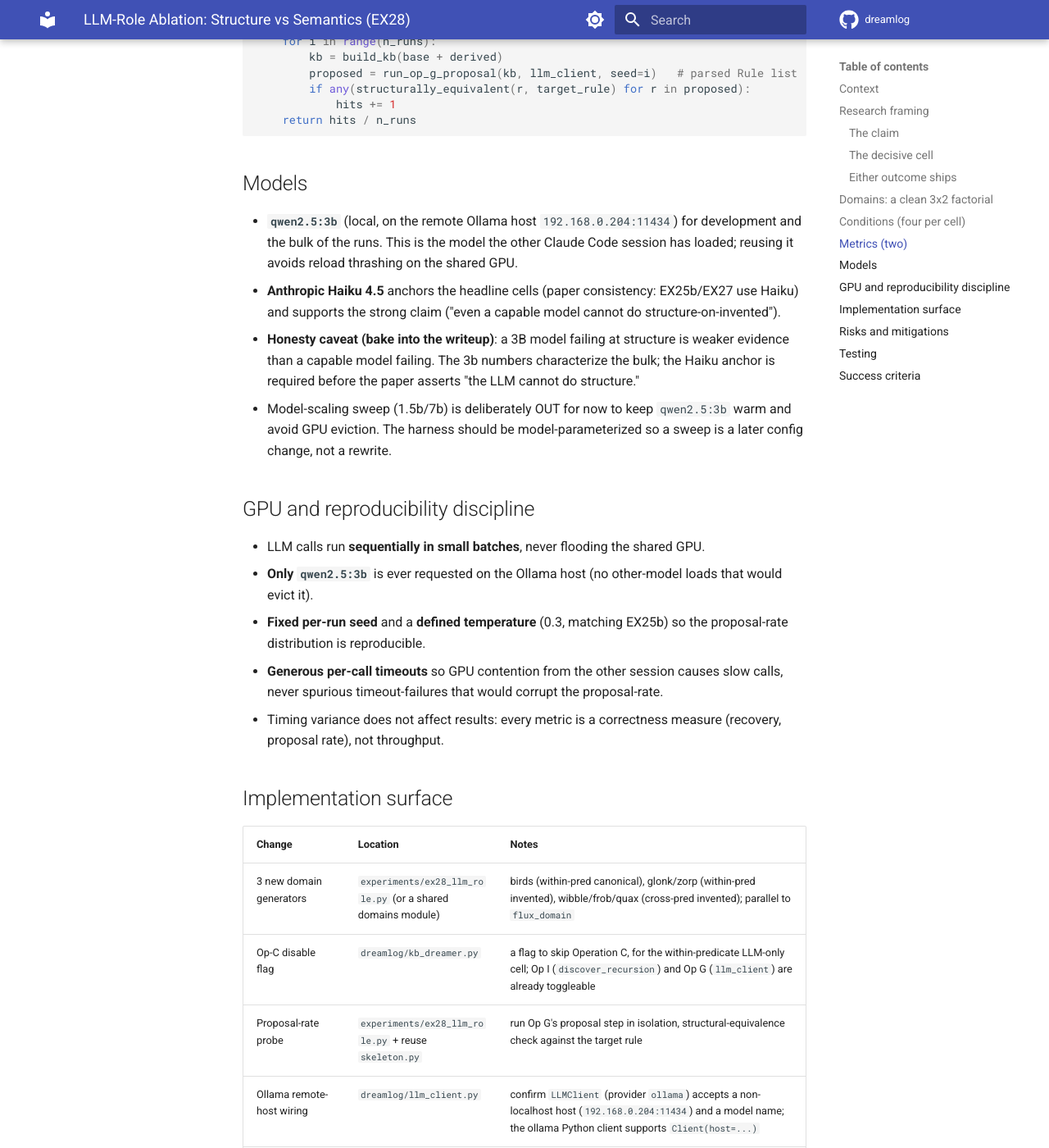
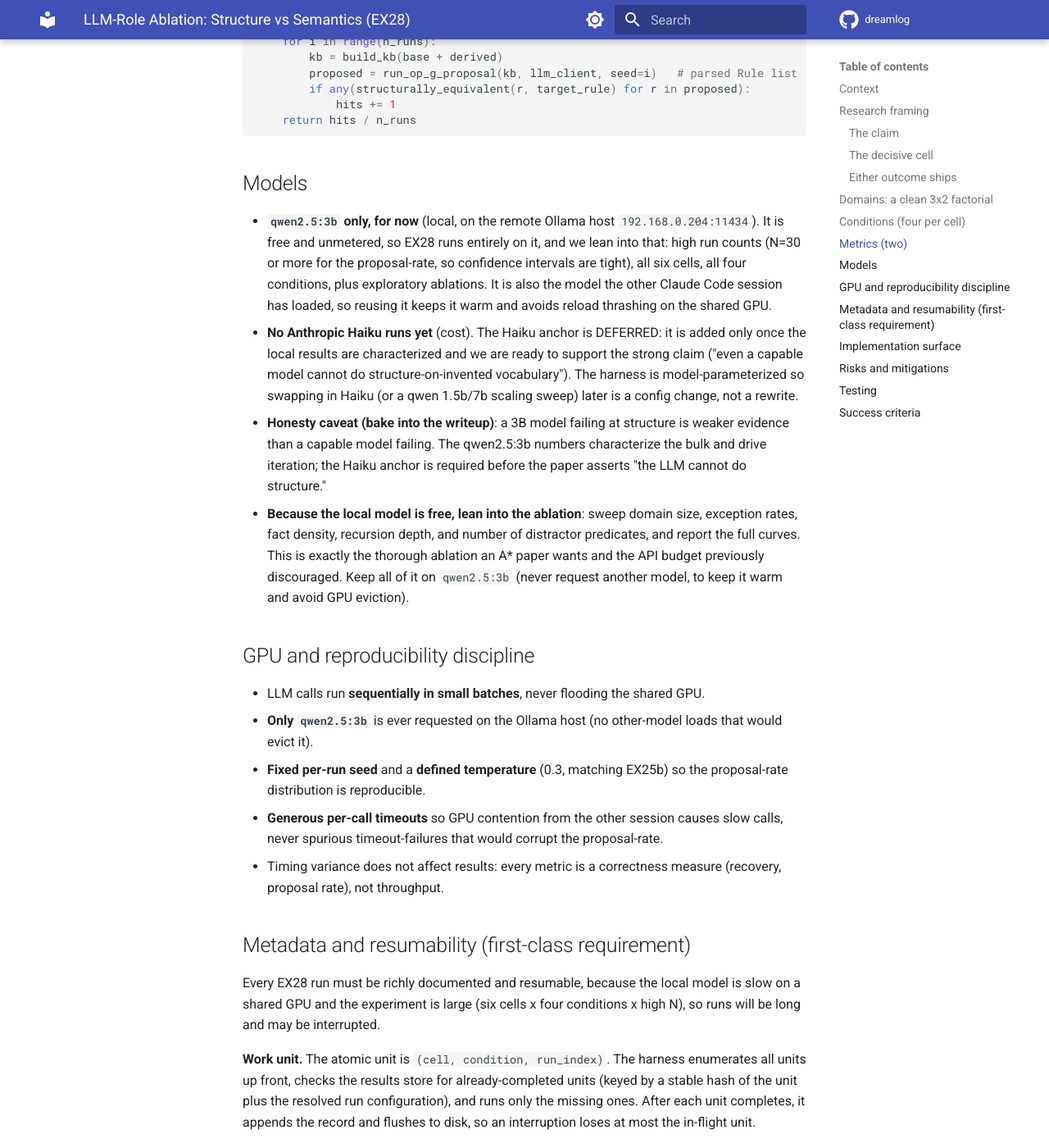
Before and after one commit to queelius/dreamlog, an MkDocs documentation site: the page built from docs/superpowers/specs/2026-06-04-llm-role-ablation-design.md, in a window 1280 px wide and 1400 px high, scrolled down 3079 px. Shown: the whole window at 82% size. Built offline with MkDocs 1.6.1 and Material for MkDocs 9.7.7, drawn with Linux system fonts in a browser that asks for light colours; comment, search, counter and statistics services are not loaded; some of the changed text lies outside the part shown.

Commit message:
spec: EX28 amendments - local-only (no Haiku yet), high N, resumable + rich metadata
User constraints: defer Haiku (cost), run the free qwen2.5:3b extensively
(high N, exploratory ablation sweeps), and make every experiment richly
documented (full per-call metadata) and resumable (work-unit skip-completed,
append-only results.jsonl, run manifest, --fresh/--summarize).

Co-Authored-By: Claude Opus 4.8 (1M context) <noreply@anthropic.com>

```diff
--- a/docs/superpowers/specs/2026-06-04-llm-role-ablation-design.md
+++ b/docs/superpowers/specs/2026-06-04-llm-role-ablation-design.md
@@ -71,10 +71,10 @@ def proposal_rate(domain, llm_client, n_runs=10):
 
 ## Models
 
-- **`qwen2.5:3b`** (local, on the remote Ollama host `192.168.0.204:11434`) for development and the bulk of the runs. This is the model the other Claude Code session has loaded; reusing it avoids reload thrashing on the shared GPU.
-- **Anthropic Haiku 4.5** anchors the headline cells (paper consistency: EX25b/EX27 use Haiku) and supports the strong claim ("even a capable model cannot do structure-on-invented").
-- **Honesty caveat (bake into the writeup)**: a 3B model failing at structure is weaker evidence than a capable model failing. The 3b numbers characterize the bulk; the Haiku anchor is required before the paper asserts "the LLM cannot do structure."
-- Model-scaling sweep (1.5b/7b) is deliberately OUT for now to keep `qwen2.5:3b` warm and avoid GPU eviction. The harness should be model-parameterized so a sweep is a later config change, not a rewrite.
+- **`qwen2.5:3b` only, for now** (local, on the remote Ollama host `192.168.0.204:11434`). It is free and unmetered, so EX28 runs entirely on it, and we lean into that: high run counts (N=30 or more for the proposal-rate, so confidence intervals are tight), all six cells, all four conditions, plus exploratory ablations. It is also the model the other Claude Code session has loaded, so reusing it keeps it warm and avoids reload thrashing on the shared GPU.
+- **No Anthropic Haiku runs yet** (cost). The Haiku anchor is DEFERRED: it is added only once the local results are characterized and we are ready to support the strong claim ("even a capable model cannot do structure-on-invented vocabulary"). The harness is model-parameterized so swapping in Haiku (or a qwen 1.5b/7b scaling sweep) later is a config change, not a rewrite.
+- **Honesty caveat (bake into the writeup)**: a 3B model failing at structure is weaker evidence than a capable model failing. The qwen2.5:3b numbers characterize the bulk and drive iteration; the Haiku anchor is required before the paper asserts "the LLM cannot do structure."
+- **Because the local model is free, lean into the ablation**: sweep domain size, exception rates, fact density, recursion depth, and number of distractor predicates, and report the full curves. This is exactly the thorough ablation an A* paper wants and the API budget previously discouraged. Keep all of it on `qwen2.5:3b` (never request another model, to keep it warm and avoid GPU eviction).
 
 ## GPU and reproducibility discipline
 
@@ -84,6 +84,20 @@ def proposal_rate(domain, llm_client, n_runs=10):
 - **Generous per-call timeouts** so GPU contention from the other session causes slow calls, never spurious timeout-failures that would corrupt the proposal-rate.
 - Timing variance does not affect results: every metric is a correctness measure (recovery, proposal rate), not throughput.
 
+## Metadata and resumability (first-class requirement)
+
+Every EX28 run must be richly documented and resumable, because the local model is slow on a shared GPU and the experiment is large (six cells x four conditions x high N), so runs will be long and may be interrupted.
+
+**Work unit.** The atomic unit is `(cell, condition, run_index)`. The harness enumerates all units up front, checks the results store for already-completed units (keyed by a stable hash of the unit plus the resolved run configuration), and runs only the missing ones. After each unit completes, it appends the record and flushes to disk, so an interruption loses at most the in-flight unit.
+
+**What is recorded per unit** (one JSONL record): the unit key (cell, condition, run_index); the resolved configuration (model, host, quantization, temperature, seed, domain parameters, n_runs); both metrics (recovery, and for the proposal probe the per-run proposed rules plus the structural-equivalence verdict against the target rule); and the **full LLM call log** for the unit (the exact prompt sent, the raw model response, the parsed rules, per-call latency, and token counts if the provider returns them). A wall-clock timestamp and the git commit SHA are recorded so each result is reproducible from a known code state.
+
+**Run manifest.** Each invocation writes a manifest (start time, git SHA, the full argument set, model and host, and the list of planned vs already-complete units) so a run can be audited and resumed.
+
+**Storage.** `experiments/data/ex28/results.jsonl` (the per-unit records, the resumable store, committed for provenance) plus `experiments/data/ex28/manifest-<timestamp>.json`. The JSONL is **append-only and never rewritten**, so a crash mid-write cannot corrupt completed records.
+
+**Resumability contract.** Re-running with the same configuration is idempotent: completed units are skipped, missing units are run, and the final summary is recomputed from the full store. A `--fresh` flag forces a clean re-run. A `--summarize` flag recomputes the tables from `results.jsonl` without running anything.
+
 ## Implementation surface
 
 | Change | Location | Notes |
@@ -92,8 +106,8 @@ def proposal_rate(domain, llm_client, n_runs=10):
 | Op-C disable flag | `dreamlog/kb_dreamer.py` | a flag to skip Operation C, for the within-predicate LLM-only cell; Op I (`discover_recursion`) and Op G (`llm_client`) are already toggleable |
 | Proposal-rate probe | `experiments/ex28_llm_role.py` + reuse `skeleton.py` | run Op G's proposal step in isolation, structural-equivalence check against the target rule |
 | Ollama remote-host wiring | `dreamlog/llm_client.py` | confirm `LLMClient` (provider `ollama`) accepts a non-localhost host (`192.168.0.204:11434`) and a model name; the ollama Python client supports `Client(host=...)` |
-| Multi-run harness | `experiments/ex28_llm_role.py` | N=10 for the proposal probe; N=1 to 3 for the costly raw-LLM baseline |
-| EX28 script + registry | `experiments/ex28_llm_role.py`, `experiment_registry.yaml` | four conditions x six cells; a `--no-llm` cost guard like EX27 |
+| Resumable, metadata-rich harness | `experiments/ex28_llm_role.py` | work-unit enumeration (cell x condition x run), skip-completed, append-only `results.jsonl` with full per-call logs (prompt, response, latency), run manifest, `--fresh` and `--summarize` flags. N=30+ for the proposal probe and the raw-LLM baseline (both free on the local model) |
+| EX28 script + registry | `experiments/ex28_llm_role.py`, `experiment_registry.yaml` | four conditions x six cells; `qwen2.5:3b` only by default |
 
 ## Risks and mitigations
 
@@ -112,7 +126,8 @@ def proposal_rate(domain, llm_client, n_runs=10):
 ## Success criteria
 
 1. The clean 3x2 domains are built and validated (target rule identifiable, invented columns semantically empty).
-2. EX28 runs all four conditions across the six cells on `qwen2.5:3b`, with the headline cells also on Haiku, producing the recovery table and the proposal-rate table.
-3. The structure-vs-semantics pattern is characterized: where symbolic recovers regardless of vocabulary, where the LLM helps, and the cross-predicate-invented cell result.
-4. Reproducible (fixed seeds), GPU-coexistent (single warm model), within the LLM budget (cost guard, raw-LLM at low N).
-5. Existing tests stay green; new tests cover the generators and the equivalence checker.
+2. EX28 runs all four conditions across the six cells on `qwen2.5:3b` (no Haiku yet) at high N, producing the recovery table and the proposal-rate table with confidence intervals.
+3. The structure-vs-semantics pattern is characterized: where symbolic recovers regardless of vocabulary, where the LLM helps, and the cross-predicate-invented cell result. Exploratory ablations (domain size, exception rate, fact density, recursion depth) are run and reported, since the local model is free.
+4. Every run is **resumable** (re-running skips completed units; an interruption loses at most the in-flight unit) and records **full metadata** per unit (config, both metrics, the exact prompt/response/latency, and the git SHA).
+5. Reproducible (fixed seeds), GPU-coexistent (single warm model, sequential calls, generous timeouts).
+6. Existing tests stay green; new tests cover the generators, the equivalence checker, and the resume/skip logic.
```
